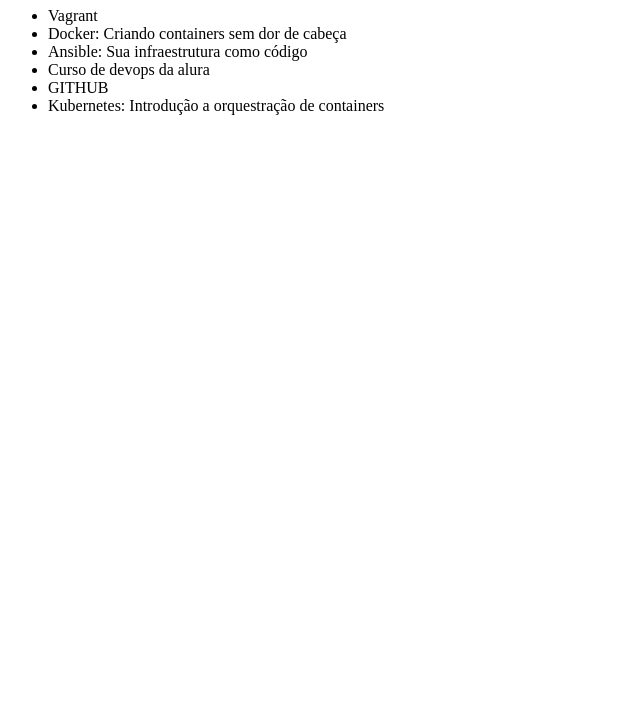
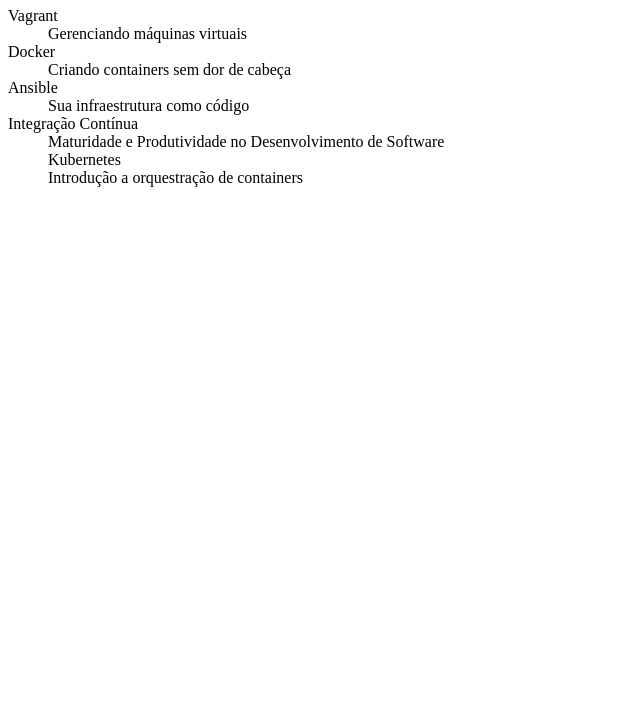
Before and after one commit to MatheusSoul/git-alura, a plain HTML site: page index.html in a window 1280 px wide. Shown: the part 73-800 px from the top of the page, without its empty margins (0-640 px from the left). Drawn offline with Linux system fonts and the light colour scheme.

Commit message:
Trocando UL por DL e Separando os titulos
Separando os títulos

```diff
--- a/index.html
+++ b/index.html
@@ -5,14 +5,18 @@
 	<title>Lista de Cursos da Alura!</title>
 </head>
 <body>
-	<ul>
-		<h1>Cursos de DevOps</h1>
-		<li>Vagrant</li>
-		<li>Docker: Criando containers sem dor de cabeça</li>
-		<li>Ansible: Sua infraestrutura como código</li>
-		<li>Curso de devops da alura</li>
-		<li>GITHUB</li>
-		<li>Kubernetes: Introdução a orquestração de containers</li>
-	</ul>
+	<h1>Cursos de DevOps</h1>
+	<dl>
+		<dt>Vagrant</dt>
+		<dd>Gerenciando máquinas virtuais</dd>
+		<dt>Docker</dt>
+		<dd>Criando containers sem dor de cabeça</dd>
+		<dt>Ansible</dt>
+		<dd>Sua infraestrutura como código</dd>
+		<dt>Integração Contínua</dt>
+		<dd>Maturidade e Produtividade no Desenvolvimento de Software</dd>
+		<dd>Kubernetes</dt>
+		<dd>Introdução a orquestração de containers</dd>
+	</dl>
 </body>
 </html>
```
